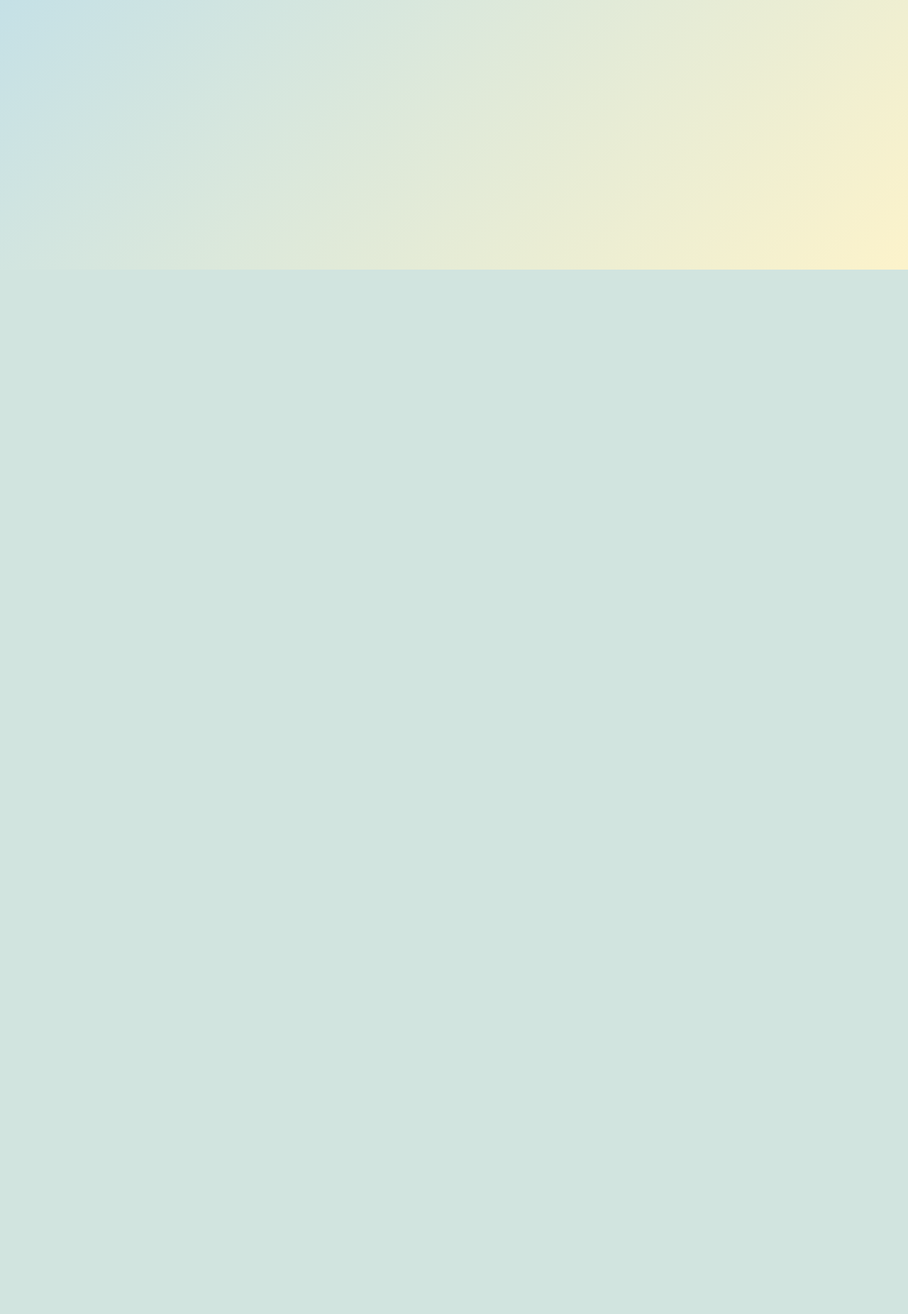
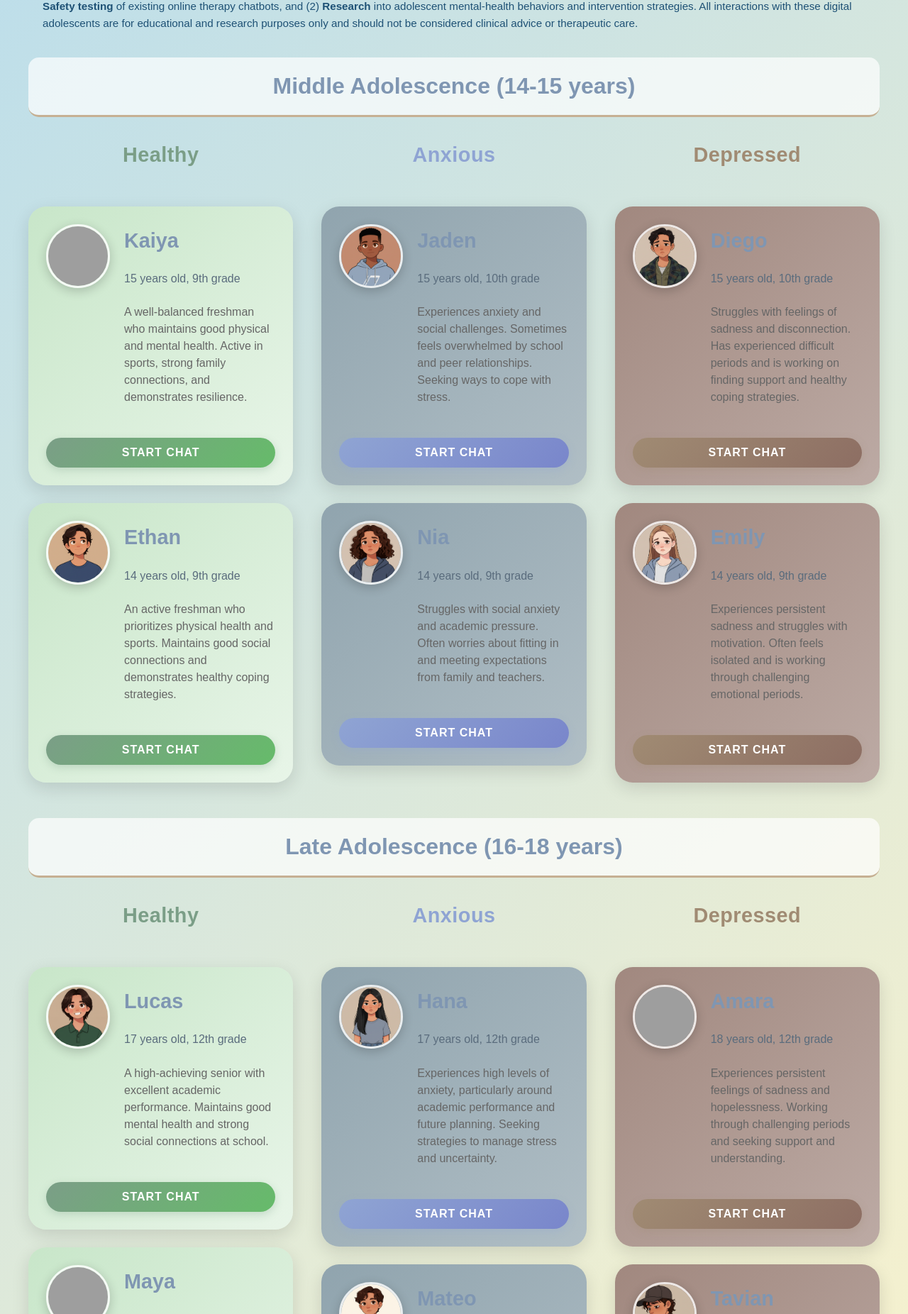
Before and after one commit to Adaptivedesign-AI/rag-chat-adolescents, a Flask app: page / in a window 1280 px wide. Shown: the part 420-2272 px from the top of the page at 71% size. Before the commit the page ends 800 px from the top, so only its background shows below. Run offline with Flask 3, Linux system fonts and the light colour scheme; grey boxes are pictures that could not be loaded.

Commit message:
Update index.html

```diff
--- a/templates/index.html
+++ b/templates/index.html
@@ -1,13 +1,4 @@
-<!-- Mental Health Type Categories -->
-        <div class="mental-health-categories">
-            <!-- Healthy Category -->
-            <div class="category-column healthy-column">
-                <h3 class="category-title healthy-title">Healthy</h3>
-                <div class="category-twins">
-                    <div class="twin-card-horizontal healthy" data-twin="lucas">
-                        <div class="twin-content">
-                            <div class="twin-avatar">
-                                <img src<!DOCTYPE html>
+<!DOCTYPE html>
 <html lang="en">
 <head>
     <meta charset="UTF-8">
@@ -27,86 +18,126 @@
     <!-- Middle Adolescence Section (14-15 years) -->
     <div class="age-group-section">
         <h2 class="age-group-title">Middle Adolescence (14-15 years)</h2>
-        <div class="twins-container">
-            <!-- Healthy Twins -->
-            <div class="twin-card healthy" data-twin="kaiya">
-                <div class="avatar">
+
+        <div class="mental-health-categories">
+            <!-- Healthy Category -->
+            <div class="category-column healthy-column">
+                <h3 class="category-title healthy-title">Healthy</h3>
+                <div class="category-twins">
+                    <div class="twin-card-horizontal healthy" data-twin="kaiya">
+                        <div class="twin-content">
+                            <div class="twin-avatar">
                                 <img src="/static/images/kaiya-avatar.png" alt="Kaiya" onerror="this.style.display='none'; this.parentNode.innerHTML='K';">
                             </div>
+                            <div class="twin-info">
                                 <div class="twin-name">Kaiya</div>
                                 <div class="twin-age">15 years old, 9th grade</div>
                                 <div class="twin-description">
                                     A well-balanced freshman who maintains good physical and mental health.
                                     Active in sports, strong family connections, and demonstrates resilience.
                                 </div>
-                <button class="start-chat-btn">Start Chat</button>
+                            </div>
+                        </div>
+                        <button class="start-chat-btn">START CHAT</button>
                     </div>
 
-            <div class="twin-card healthy" data-twin="ethan">
-                <div class="avatar">
+                    <div class="twin-card-horizontal healthy" data-twin="ethan">
+                        <div class="twin-content">
+                            <div class="twin-avatar">
                                 <img src="/static/images/ethan-avatar.png" alt="Ethan" onerror="this.style.display='none'; this.parentNode.innerHTML='E';">
                             </div>
+                            <div class="twin-info">
                                 <div class="twin-name">Ethan</div>
                                 <div class="twin-age">14 years old, 9th grade</div>
                                 <div class="twin-description">
                                     An active freshman who prioritizes physical health and sports.
                                     Maintains good social connections and demonstrates healthy coping strategies.
                                 </div>
-                <button class="start-chat-btn">Start Chat</button>
+                            </div>
+                        </div>
+                        <button class="start-chat-btn">START CHAT</button>
+                    </div>
+                </div>
             </div>
 
-            <!-- Anxious Twins -->
-            <div class="twin-card anxiety" data-twin="jaden">
-                <div class="avatar">
+            <!-- Anxiety Category -->
+            <div class="category-column anxiety-column">
+                <h3 class="category-title anxiety-title">Anxious</h3>
+                <div class="category-twins">
+                    <div class="twin-card-horizontal anxiety" data-twin="jaden">
+                        <div class="twin-content">
+                            <div class="twin-avatar">
                                 <img src="/static/images/jaden-avatar.png" alt="Jaden" onerror="this.style.display='none'; this.parentNode.innerHTML='J';">
                             </div>
+                            <div class="twin-info">
                                 <div class="twin-name">Jaden</div>
                                 <div class="twin-age">15 years old, 10th grade</div>
                                 <div class="twin-description">
                                     Experiences anxiety and social challenges. Sometimes feels overwhelmed by school
                                     and peer relationships. Seeking ways to cope with stress.
                                 </div>
-                <button class="start-chat-btn">Start Chat</button>
+                            </div>
+                        </div>
+                        <button class="start-chat-btn">START CHAT</button>
                     </div>
 
-            <div class="twin-card anxiety" data-twin="nia">
-                <div class="avatar">
+                    <div class="twin-card-horizontal anxiety" data-twin="nia">
+                        <div class="twin-content">
+                            <div class="twin-avatar">
                                 <img src="/static/images/nia-avatar.png" alt="Nia" onerror="this.style.display='none'; this.parentNode.innerHTML='N';">
                             </div>
+                            <div class="twin-info">
                                 <div class="twin-name">Nia</div>
                                 <div class="twin-age">14 years old, 9th grade</div>
                                 <div class="twin-description">
                                     Struggles with social anxiety and academic pressure. Often worries about
                                     fitting in and meeting expectations from family and teachers.
                                 </div>
-                <button class="start-chat-btn">Start Chat</button>
+                            </div>
+                        </div>
+                        <button class="start-chat-btn">START CHAT</button>
+                    </div>
+                </div>
             </div>
 
-            <!-- Depressed Twins -->
-            <div class="twin-card depression" data-twin="diego">
-                <div class="avatar">
+            <!-- Depression Category -->
+            <div class="category-column depression-column">
+                <h3 class="category-title depression-title">Depressed</h3>
+                <div class="category-twins">
+                    <div class="twin-card-horizontal depression" data-twin="diego">
+                        <div class="twin-content">
+                            <div class="twin-avatar">
                                 <img src="/static/images/diego-avatar.png" alt="Diego" onerror="this.style.display='none'; this.parentNode.innerHTML='D';">
                             </div>
+                            <div class="twin-info">
                                 <div class="twin-name">Diego</div>
                                 <div class="twin-age">15 years old, 10th grade</div>
                                 <div class="twin-description">
                                     Struggles with feelings of sadness and disconnection. Has experienced difficult
                                     periods and is working on finding support and healthy coping strategies.
                                 </div>
-                <button class="start-chat-btn">Start Chat</button>
+                            </div>
+                        </div>
+                        <button class="start-chat-btn">START CHAT</button>
                     </div>
 
-            <div class="twin-card depression" data-twin="emily">
-                <div class="avatar">
+                    <div class="twin-card-horizontal depression" data-twin="emily">
+                        <div class="twin-content">
+                            <div class="twin-avatar">
                                 <img src="/static/images/emily-avatar.png" alt="Emily" onerror="this.style.display='none'; this.parentNode.innerHTML='E';">
                             </div>
+                            <div class="twin-info">
                                 <div class="twin-name">Emily</div>
                                 <div class="twin-age">14 years old, 9th grade</div>
                                 <div class="twin-description">
                                     Experiences persistent sadness and struggles with motivation. Often feels
                                     isolated and is working through challenging emotional periods.
                                 </div>
-                <button class="start-chat-btn">Start Chat</button>
+                            </div>
+                        </div>
+                        <button class="start-chat-btn">START CHAT</button>
+                    </div>
+                </div>
             </div>
         </div>
     </div>
@@ -115,100 +146,123 @@
     <div class="age-group-section">
         <h2 class="age-group-title">Late Adolescence (16-18 years)</h2>
 
-        <!-- Mental Health Type Categories -->
         <div class="mental-health-categories">
             <!-- Healthy Category -->
             <div class="category-column healthy-column">
                 <h3 class="category-title healthy-title">Healthy</h3>
                 <div class="category-twins">
-                    <div class="twin-card healthy" data-twin="lucas">
-                        <div class="avatar">
+                    <div class="twin-card-horizontal healthy" data-twin="lucas">
+                        <div class="twin-content">
+                            <div class="twin-avatar">
                                 <img src="/static/images/lucas-avatar.png" alt="Lucas" onerror="this.style.display='none'; this.parentNode.innerHTML='L';">
                             </div>
+                            <div class="twin-info">
                                 <div class="twin-name">Lucas</div>
                                 <div class="twin-age">17 years old, 12th grade</div>
                                 <div class="twin-description">
                                     A high-achieving senior with excellent academic performance.
                                     Maintains good mental health and strong social connections at school.
                                 </div>
-                        <button class="start-chat-btn">Start Chat</button>
+                            </div>
+                        </div>
+                        <button class="start-chat-btn">START CHAT</button>
                     </div>
 
-                    <div class="twin-card healthy" data-twin="maya">
-                        <div class="avatar">
+                    <div class="twin-card-horizontal healthy" data-twin="maya">
+                        <div class="twin-content">
+                            <div class="twin-avatar">
                                 <img src="/static/images/maya-avatar.png" alt="Maya" onerror="this.style.display='none'; this.parentNode.innerHTML='M';">
                             </div>
+                            <div class="twin-info">
                                 <div class="twin-name">Maya</div>
                                 <div class="twin-age">16 years old, 11th grade</div>
                                 <div class="twin-description">
                                     A well-balanced junior who demonstrates resilience and healthy coping strategies.
                                     Active in school activities and maintains strong family relationships.
                                 </div>
-                        <button class="start-chat-btn">Start Chat</button>
+                            </div>
+                        </div>
+                        <button class="start-chat-btn">START CHAT</button>
                     </div>
                 </div>
             </div>
 
             <!-- Anxiety Category -->
             <div class="category-column anxiety-column">
-                <h3 class="category-title anxiety-title">Anxiety</h3>
+                <h3 class="category-title anxiety-title">Anxious</h3>
                 <div class="category-twins">
-                    <div class="twin-card anxiety" data-twin="hana">
-                        <div class="avatar">
+                    <div class="twin-card-horizontal anxiety" data-twin="hana">
+                        <div class="twin-content">
+                            <div class="twin-avatar">
                                 <img src="/static/images/hana-avatar.png" alt="Hana" onerror="this.style.display='none'; this.parentNode.innerHTML='H';">
                             </div>
+                            <div class="twin-info">
                                 <div class="twin-name">Hana</div>
                                 <div class="twin-age">17 years old, 12th grade</div>
                                 <div class="twin-description">
                                     Experiences high levels of anxiety, particularly around academic performance
                                     and future planning. Seeking strategies to manage stress and uncertainty.
                                 </div>
-                        <button class="start-chat-btn">Start Chat</button>
+                            </div>
+                        </div>
+                        <button class="start-chat-btn">START CHAT</button>
                     </div>
 
-                    <div class="twin-card anxiety" data-twin="mateo">
-                        <div class="avatar">
+                    <div class="twin-card-horizontal anxiety" data-twin="mateo">
+                        <div class="twin-content">
+                            <div class="twin-avatar">
                                 <img src="/static/images/mateo-avatar.png" alt="Mateo" onerror="this.style.display='none'; this.parentNode.innerHTML='M';">
                             </div>
+                            <div class="twin-info">
                                 <div class="twin-name">Mateo</div>
                                 <div class="twin-age">16 years old, 11th grade</div>
                                 <div class="twin-description">
                                     Struggles with social anxiety and worry about peer acceptance.
                                     Often feels overwhelmed by social situations and academic pressure.
                                 </div>
-                        <button class="start-chat-btn">Start Chat</button>
+                            </div>
+                        </div>
+                        <button class="start-chat-btn">START CHAT</button>
                     </div>
                 </div>
             </div>
 
             <!-- Depression Category -->
             <div class="category-column depression-column">
-                <h3 class="category-title depression-title">Depression</h3>
+                <h3 class="category-title depression-title">Depressed</h3>
                 <div class="category-twins">
-                    <div class="twin-card depression" data-twin="amara">
-                        <div class="avatar">
+                    <div class="twin-card-horizontal depression" data-twin="amara">
+                        <div class="twin-content">
+                            <div class="twin-avatar">
                                 <img src="/static/images/amara-avatar.png" alt="Amara" onerror="this.style.display='none'; this.parentNode.innerHTML='A';">
                             </div>
+                            <div class="twin-info">
                                 <div class="twin-name">Amara</div>
                                 <div class="twin-age">18 years old, 12th grade</div>
                                 <div class="twin-description">
                                     Experiences persistent feelings of sadness and hopelessness.
                                     Working through challenging periods and seeking support and understanding.
                                 </div>
-                        <button class="start-chat-btn">Start Chat</button>
+                            </div>
+                        </div>
+                        <button class="start-chat-btn">START CHAT</button>
                     </div>
 
-                    <div class="twin-card depression" data-twin="tavian">
-                        <div class="avatar">
+                    <div class="twin-card-horizontal depression" data-twin="tavian">
+                        <div class="twin-content">
+                            <div class="twin-avatar">
                                 <img src="/static/images/tavian-avatar.png" alt="Tavian" onerror="this.style.display='none'; this.parentNode.innerHTML='T';">
                             </div>
+                            <div class="twin-info">
                                 <div class="twin-name">Tavian</div>
                                 <div class="twin-age">17 years old, 12th grade</div>
                                 <div class="twin-description">
                                     Struggles with depression and feelings of disconnection from peers.
                                     Navigating difficult emotional challenges while trying to maintain academic progress.
                                 </div>
-                        <button class="start-chat-btn">Start Chat</button>
+                            </div>
+                        </div>
+                        <button class="start-chat-btn">START CHAT</button>
                     </div>
                 </div>
             </div>
```
Lines whose indentation alone changed are shown as unchanged.
